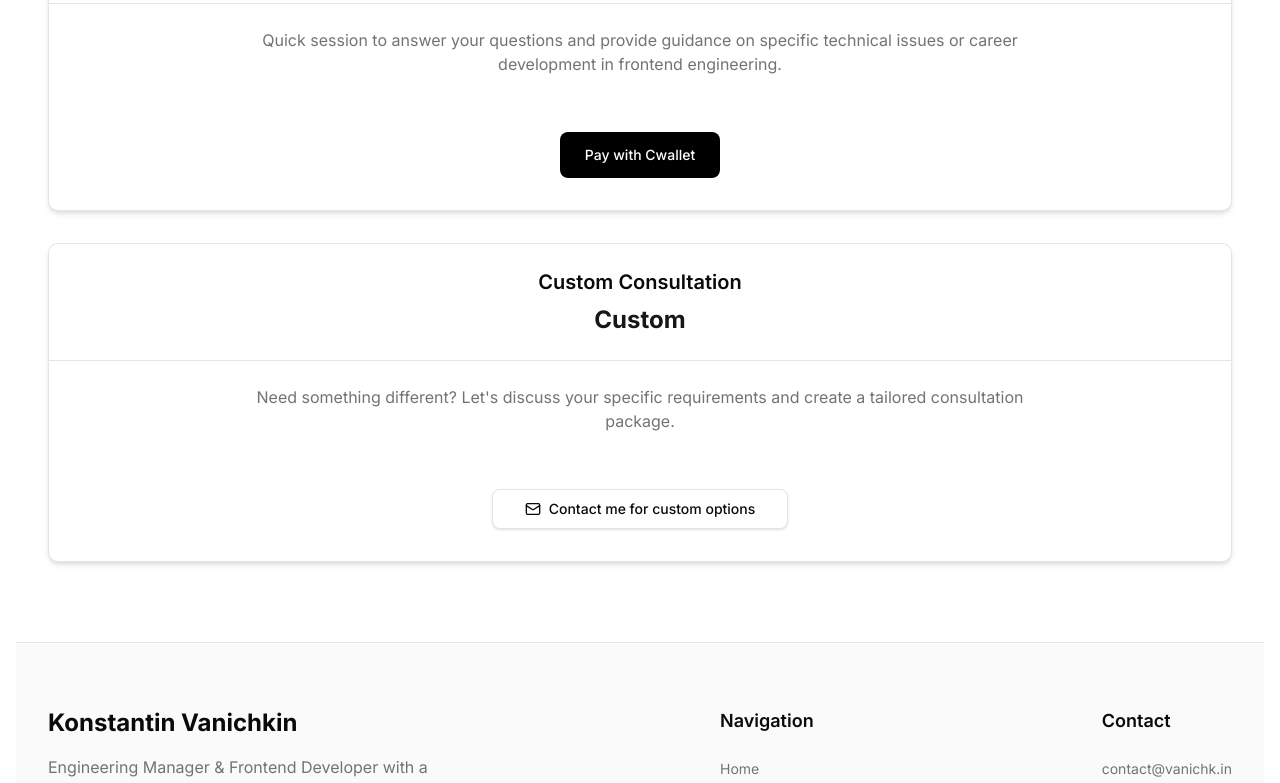
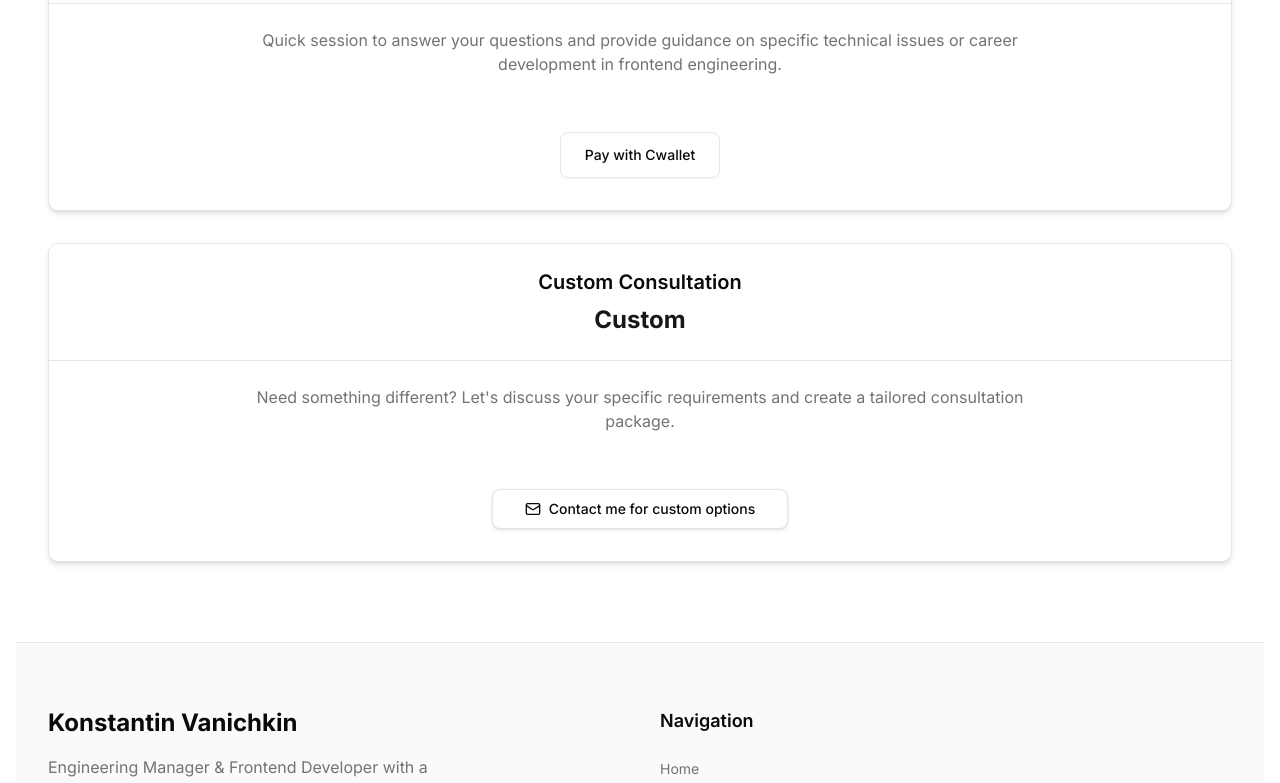
Before and after one commit to Vangor/portfolio, a Next.js app: page /en in a window 1280 px wide. Shown: the part 3380-4163 px from the top of the page. Built offline with nearby package versions, Linux system fonts and the light colour scheme.

Commit message:
Cwallet buttons fix

```diff
--- a/src/app/[locale]/not-found.tsx
+++ b/src/app/[locale]/not-found.tsx
@@ -1,10 +1,10 @@
 import { Locale } from 'next-intl';
 
-export default function NotFound({ params: { locale } }: { params: { locale: Locale } }) {
+export default function NotFound() {
   return (
     <div className="flex flex-col items-center justify-center h-screen">
       <h1 className="text-4xl font-bold">404</h1>
-      <p className="text-xl mt-4">111 Page not found 111</p>
+      <p className="text-xl mt-4">Page not found</p>
     </div>
   );
 }
--- a/src/components/Consultation/Consultation.button.tsx
+++ b/src/components/Consultation/Consultation.button.tsx
@@ -12,7 +12,7 @@ const ConsultationButton = ({ buttonType, code }: { buttonType: string; code?: s
       <CWalletButton
         data-code={code}
         data-button-type="button"
-        data-button-style="black"
+        data-button-style="primary"
         data-button-text={t('payButton')}
       >
         {t('payButton')}
--- a/src/components/Consultation/Consultation.styled.ts
+++ b/src/components/Consultation/Consultation.styled.ts
@@ -119,31 +119,80 @@ export const CustomOptionContainer = tw.div`
   text-center
 `;
 
-export const CWalletButton = styled.div`
-  display: inline-flex;
-  align-items: center;
-  justify-content: center;
-  border-radius: 0.5rem;
-  font-weight: 500;
-  transition-property: color, background-color, border-color, text-decoration-color, fill, stroke;
-  transition-timing-function: cubic-bezier(0.4, 0, 0.2, 1);
-  transition-duration: 150ms;
-  padding: 0.75rem 1.5rem;
-  min-width: 160px;
-  font-size: 0.875rem;
-  line-height: 1.25rem;
-  background-color: black;
-  color: white;
-  cursor: pointer;
-  border: 1px solid transparent;
+export const CWalletButton = styled.button.attrs({
+  className: 'ccwallet__tipbox__button',
+})`
+  display: inline-flex !important;
+  align-items: center !important;
+  justify-content: center !important;
+  border-radius: 0.5rem !important;
+  font-weight: 500 !important;
+  transition-property:
+    color, background-color, border-color, text-decoration-color, fill, stroke, transform,
+    box-shadow !important;
+  transition-timing-function: cubic-bezier(0.4, 0, 0.2, 1) !important;
+  transition-duration: 200ms !important;
+  padding: 0.75rem 1.5rem !important;
+  min-width: 160px !important;
+  font-size: 0.875rem !important;
+  line-height: 1.25rem !important;
+  background-color: hsl(var(--primary)) !important;
+  color: hsl(var(--primary-foreground)) !important;
+  cursor: pointer !important;
+  border: 1px solid var(--border) !important;
+  position: relative !important;
+  overflow: hidden !important;
+
+  /* Add subtle shadow for depth */
+  box-shadow: 0 1px 2px rgba(0, 0, 0, 0.05) !important;
 
   &:hover {
-    opacity: 0.9;
+    background-color: hsl(var(--primary) / 0.9) !important;
+    transform: translateY(-2px) !important;
+    box-shadow: 0 4px 12px rgba(0, 0, 0, 0.1) !important;
   }
 
-  &:focus {
-    outline: 2px solid transparent;
-    outline-offset: 2px;
-    box-shadow: 0 0 0 2px rgba(0, 0, 0, 0.1);
+  &:active {
+    transform: translateY(0) !important;
+    background-color: hsl(var(--primary) / 0.95) !important;
+    box-shadow: 0 1px 3px rgba(0, 0, 0, 0.1) !important;
+    transition-duration: 100ms !important;
+  }
+
+  &:focus-visible {
+    outline: 2px solid hsl(var(--primary)) !important;
+    outline-offset: 2px !important;
+    box-shadow:
+      0 0 0 2px hsl(var(--background)),
+      0 0 0 4px hsl(var(--primary) / 0.4) !important;
+  }
+
+  &:disabled {
+    opacity: 0.5 !important;
+    pointer-events: none !important;
+  }
+
+  /* Add a subtle shine effect on hover */
+  &::before {
+    content: '' !important;
+    position: absolute !important;
+    top: 0 !important;
+    left: -75% !important;
+    width: 50% !important;
+    height: 100% !important;
+    background: linear-gradient(
+      to right,
+      transparent 0%,
+      rgba(255, 255, 255, 0.2) 50%,
+      transparent 100%
+    ) !important;
+    transform: skewX(-25deg) !important;
+    transition: all 0.5s ease !important;
+    opacity: 0 !important;
+  }
+
+  &:hover::before {
+    left: 125% !important;
+    opacity: 1 !important;
   }
 `;
--- a/src/components/Footer/Footer.styled.ts
+++ b/src/components/Footer/Footer.styled.ts
@@ -22,6 +22,7 @@ export const FooterContent = tw.div`
 
 export const FooterSection = tw.div`
   flex
+  w-1/2
   flex-col
   gap-4
 `;
--- a/src/components/Footer/Footer.tsx
+++ b/src/components/Footer/Footer.tsx
@@ -39,7 +39,7 @@ export const Footer = () => {
           <FooterLogo>Konstantin Vanichkin</FooterLogo>
           <FooterTagline>{t('tagline')}</FooterTagline>
           <FooterSocial>
-            <FooterSocialLink href="mailto:konstantin@vanichk.in" aria-label="Email">
+            <FooterSocialLink href="mailto:contact@vanichk.in" aria-label="Email">
               <Mail className="h-5 w-5" />
             </FooterSocialLink>
             <FooterSocialLink
@@ -78,20 +78,6 @@ export const Footer = () => {
             </Link>
           </FooterNav>
         </FooterSection>
-
-        <FooterSection>
-          <FooterNavTitle>{t('contact')}</FooterNavTitle>
-          <FooterNav>
-            <FooterNavLink href="mailto:contact@vanichk.in">contact@vanichk.in</FooterNavLink>
-            <FooterNavLink
-              href="https://www.linkedin.com/in/konstantinvan/"
-              target="_blank"
-              rel="noopener noreferrer"
-            >
-              LinkedIn <ExternalLink className="inline h-3 w-3 ml-1" />
-            </FooterNavLink>
-          </FooterNav>
-        </FooterSection>
       </FooterContent>
 
       <FooterContent>
@@ -107,7 +93,6 @@ export const Footer = () => {
             >
               <Privacy />
             </PolicyDialog>
-
             <PolicyDialog isOpen={isTermsOpen} onOpenChange={setIsTermsOpen} title={t('terms')}>
               <Terms />
             </PolicyDialog>
--- a/src/components/Footer/PolicyDialog/PolicyDialog.styled.ts
+++ b/src/components/Footer/PolicyDialog/PolicyDialog.styled.ts
@@ -5,14 +5,6 @@ export const StyledDialogContent = styled(DialogContent)`
   max-width: 36rem; /* 4xl in Tailwind */
   max-height: 90vh;
   overflow: hidden;
-
-  button[data-state='open'] {
-    cursor: pointer !important;
-    &:hover {
-      background-color: hsl(var(--muted) / 0.5);
-      opacity: 1;
-    }
-  }
 `;
 
 export const ScrollableContent = styled.div`
--- a/src/components/LanguageSwitcher/LanguageSwitcher.styled.ts
+++ b/src/components/LanguageSwitcher/LanguageSwitcher.styled.ts
@@ -13,6 +13,7 @@ export const FlagIcon = tw.span`
 
 export const LanguageText = tw.span`
   font-medium
+  mr-2
 `;
 
 export const LanguageItemContainer = tw.div`
```
